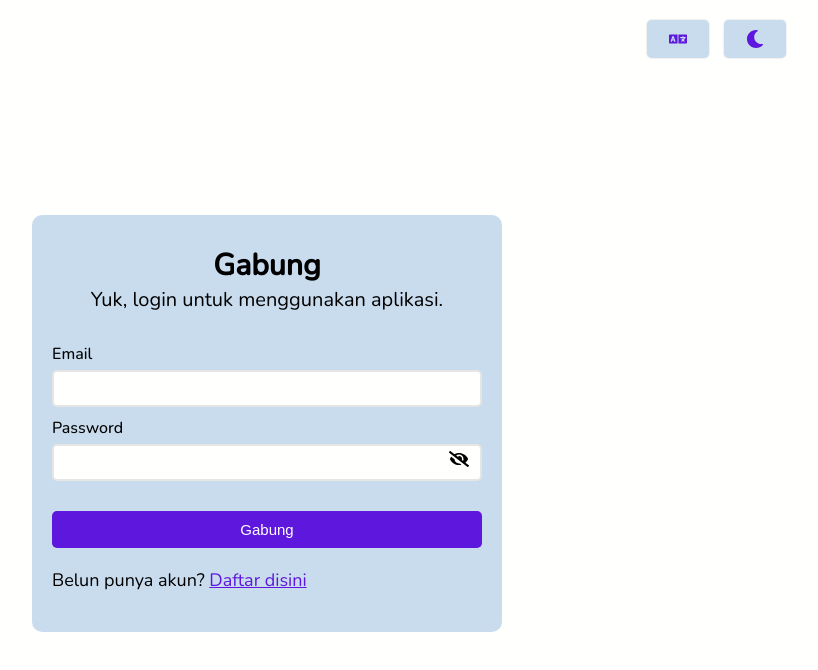
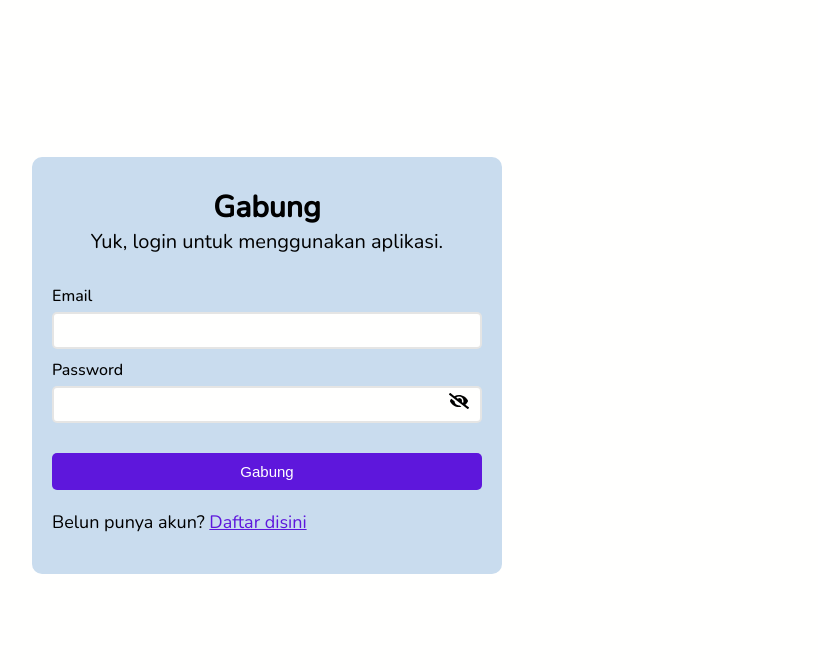
Before and after one commit to anggernuramin/aplikasi-catatan, a React (Vite) app: page /login in a window 1280 px wide. Shown: the top 670 px of the page, without its empty margins (373-1191 px from the left). Built offline with nearby package versions, Linux system fonts and the light colour scheme; no server answers.

Commit message:
bugfix: structure folder layout

```diff
--- a/src/index.jsx
+++ b/src/index.jsx
@@ -12,7 +12,7 @@ import Login from "./components/auth/Login";
 import Register from "./components/auth/Register";
 import { LanguageContextProvider } from "./contexts/LanguageContext";
 import { AuthUserContextProvider } from "./contexts/AuthUserContext";
-import LayoutPage from "./layout/LayoutPage";
+// import LayoutPage from "./layout/LayoutPage";
 
 const root = createRoot(document.getElementById("root"));
 root.render(
@@ -20,7 +20,6 @@ root.render(
     <AuthUserContextProvider>
       <BrowserRouter>
         <Routes>
-          <Route path="/" element={<LayoutPage />}>
           <Route index element={<HomePage />} />
           <Route path="/register" element={<Register />} />
           <Route path="/login" element={<Login />} />
@@ -30,7 +29,6 @@ root.render(
           <Route path="/archives/notes/:id" element={<DetailPage />} />
           <Route path="/notes/new" element={<AddPage />} />
           <Route path="*" element={<NotFoundPage />} />
-          </Route>
         </Routes>
       </BrowserRouter>
     </AuthUserContextProvider>
```
Lines whose indentation alone changed are shown as unchanged.
